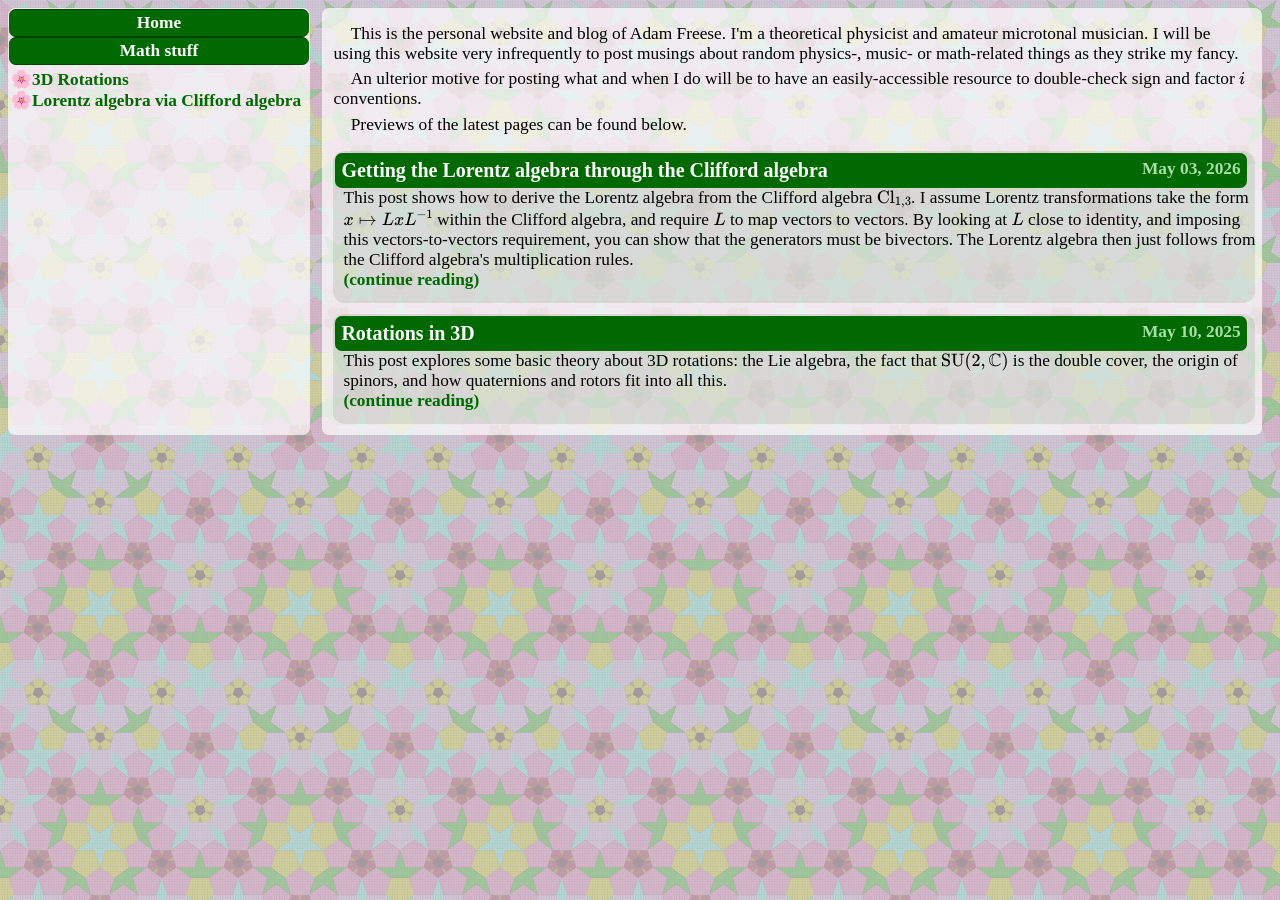
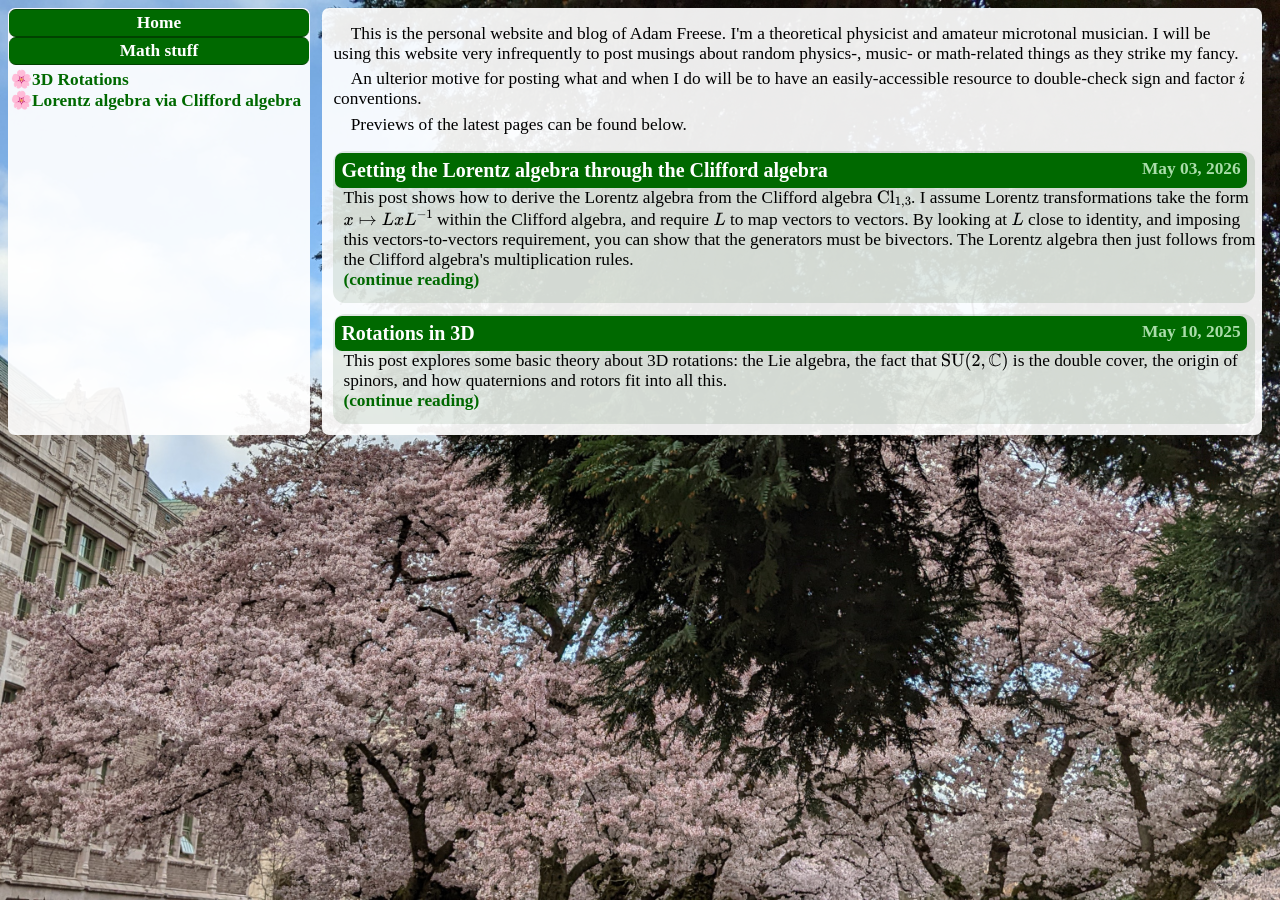
Before and after one commit to adamfreese/adamfreese.github.io, a Jekyll site: the page built from index.html, in a window 1280 px wide. Built offline with Jekyll 4.4.1, drawn with Linux system fonts in a browser that asks for light colours.

Commit message:
Back to sakura photo

```diff
--- a/assets/style/sakura.css
+++ b/assets/style/sakura.css
@@ -2,9 +2,15 @@
 
 body {
   background-color: #ffffff;
+  background-image: url("sakura.jpg");
+  background-attachment: fixed;
+  background-size: cover;
+  background-position: center;
+  /*
   background-image: url("pentatile.jpg");
   background-repeat: repeat;
   background-attachment: scroll;
+  */
   font-family: DejaVuSerif, Edwin Roman, serif;
   font-size: 13pt;
 }
@@ -34,7 +40,7 @@ a:hover {
   float: left;
   position: relative;
   border-radius: 7px;
-  background-color: rgba(255, 255, 255, 0.69);
+  background-color: rgba(255, 255, 255, 0.92);
 }
 
 /*
@@ -102,11 +108,8 @@ a:hover.navheader {
 }
 
 .content table {
-  margin-left: auto;
-  margin-right: auto;
-}
-
-.content table {
+  margin-left: 0;
+  margin-right: 0;
   width: 100%;
 }
 
```
